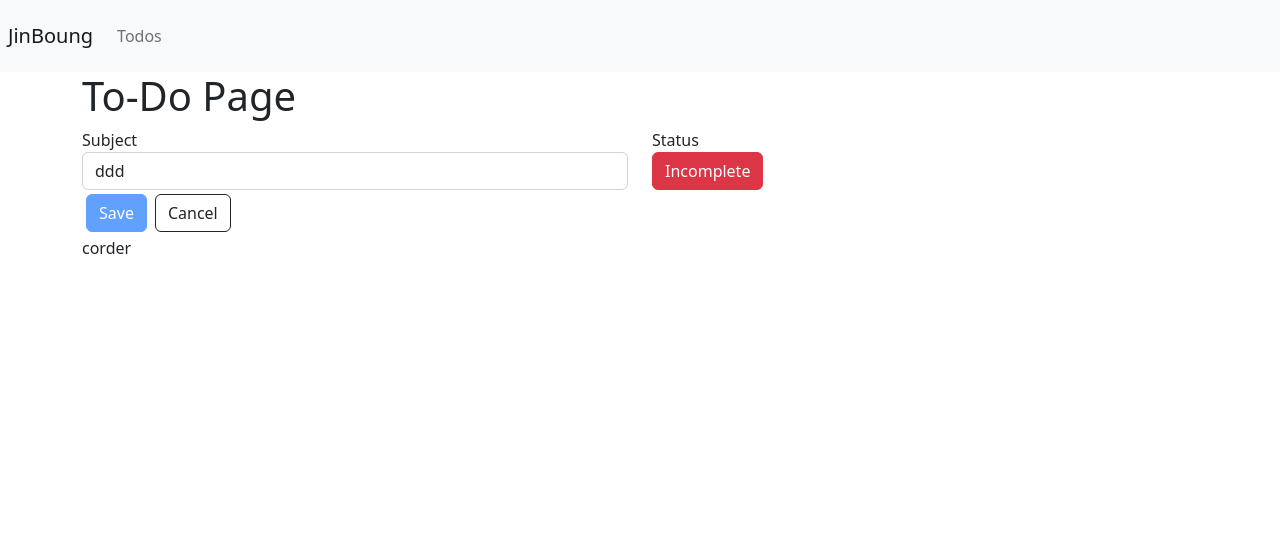
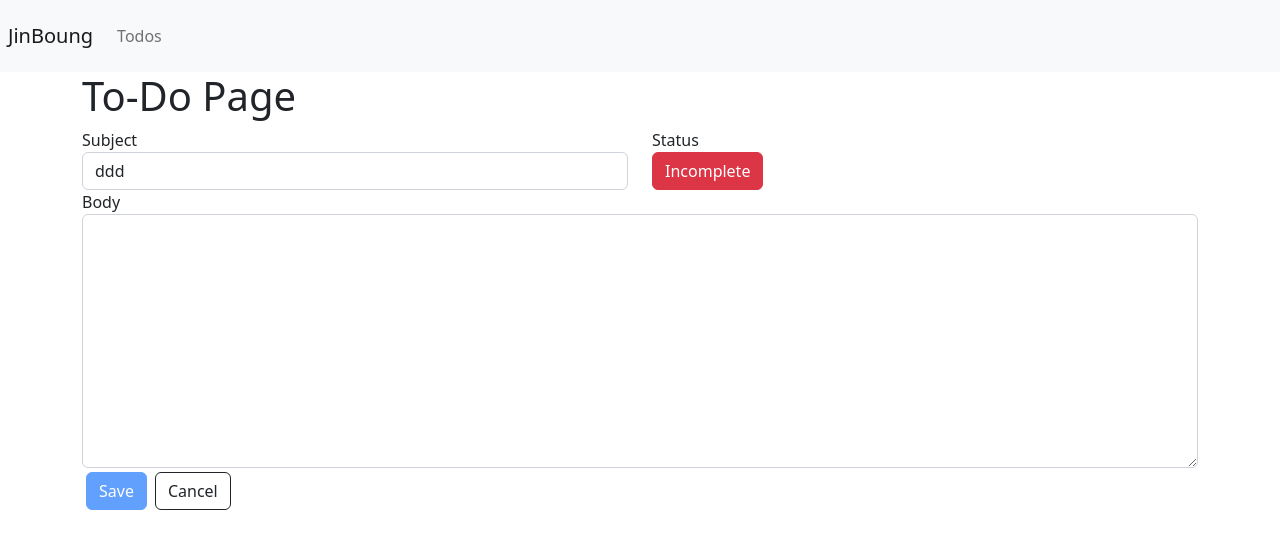
Before and after one commit to jbb4223/vue-Prac, a Vue app: page /todos/1 in a window 1280 px wide. Shown: the top 548 px of the page. Built offline with nearby package versions, Linux system fonts and the light colour scheme; data requests are answered from the project's data file.

Commit message:
58 class

```diff
--- /dev/null
+++ b/src/components/TodoForm.vue
@@ -0,0 +1,170 @@
+<template>
+  <div v-if="loading"></div>
+  <form
+      v-else
+      @submit.prevent="onSave"
+  >
+    <div class="row">
+      <div class="col-6">
+        <div class="form-group">
+          <label>Subject</label>
+          <input
+              type="text"
+              class="form-control"
+              v-model="todo.subject"
+          >
+        </div>
+      </div>
+      <div v-if="editing" class="col-6">
+        <div class="form-group">
+          <label>Status</label>
+          <div>
+            <button type="button"
+                    class="btn"
+                    :class="todo.completed ? 'btn-success' : 'btn-danger'"
+                    @click="toggleTodoStatus"
+            >
+              {{ todo.completed ? 'Completed' : 'Incomplete'}}
+            </button>
+          </div>
+        </div>
+      </div>
+      <div class="col-12">
+        <div class="form-group">
+          <label>Body</label>
+          <textarea v-model="todo.body" class="form-control" id="" cols="30" rows="10"></textarea>
+        </div>
+      </div>
+    </div>
+
+    <button
+        type="submit"
+        class="btn btn-primary m-1"
+        :disabled="!todoUpdated"
+    >
+      Save
+    </button>
+    <button
+        class="btn btn-outline-dark m-1"
+        @click="moveToTodoListPage"
+    >
+      Cancel
+    </button>
+  </form>
+  <Toast v-if="showToast"
+         :message="toastMsessage"
+         :type="toastAlertType"
+  />
+</template>
+
+<script>
+import { computed, ref } from 'vue';
+import { useRoute, useRouter } from 'vue-router';
+import axios from 'axios';
+import _ from 'lodash';
+import Toast from '@/components/Toast.vue';
+import { useToast } from "@/composables/toast";
+
+export default {
+  components : {
+    Toast
+  },
+  props: {
+    editing: {
+      type: Boolean,
+      default: false,
+    }
+  },
+  setup (props) {
+    const route = useRoute();
+    const router = useRouter();
+    const todo = ref({
+      subject: '',
+      completed: false,
+      body: '',
+    });
+    const originalTodo = ref(null);
+    const loading = ref(false);
+
+    const todoId = route.params.id;
+
+    const {
+      toastMsessage,
+      toastAlertType,
+      showToast,
+      triggerToast,
+    } = useToast();
+
+    const getTodo = async () => {
+      loading.value = true;
+      try {
+        const res = await axios.get(`http://localhost:3000/todos/${todoId}`);
+
+        todo.value = { ...res.data };
+        originalTodo.value = { ...res.data };
+
+        loading.value = false;
+      } catch (error) {
+        loading.value = false;
+        console.log(error);
+        triggerToast('Something went wrong','danger');
+      }
+
+    };
+
+    const todoUpdated = computed(() => {
+      return !_.isEqual(todo.value, originalTodo.value);
+    });
+
+    const toggleTodoStatus = () => {
+      todo.value.completed = !todo.value.completed;
+    };
+
+    const moveToTodoListPage = () => {
+      router.push({
+        name: 'Todos'
+      });
+    };
+
+    const onSave = async () => {
+      try {
+        const res = await axios.put(`http://localhost:3000/todos/${todoId}`, {
+          subject: todo.value.subject,
+          completed: todo.value.completed
+        });
+
+        originalTodo.value = {...res.data};
+        triggerToast('Successfully Saved!');
+      } catch (error) {
+        triggerToast('Something went wrong', 'danger');
+      }
+
+
+    };
+
+    if(props.editing) {
+      getTodo();
+    }
+
+
+
+    return {
+      todo,
+      loading,
+      showToast,
+      toastMsessage,
+      toggleTodoStatus,
+      moveToTodoListPage,
+      onSave,
+      todoUpdated,
+      toastAlertType,
+    };
+  }
+}
+</script>
+
+
+
+<style scoped>
+
+</style>
--- a/src/pages/todos/_id.vue
+++ b/src/pages/todos/_id.vue
@@ -1,147 +1,15 @@
 <template>
   <h1>To-Do Page</h1>
-  <div v-if="loading"></div>
-  <form
-      v-else
-      @submit.prevent="onSave"
-  >
-    <div class="row">
-      <div class="col-6">
-        <div class="form-group">
-          <label>Subject</label>
-          <input
-              type="text"
-              class="form-control"
-              v-model="todo.subject"
-          >
-        </div>
-      </div>
-      <div class="col-6">
-        <div class="form-group">
-          <label>Status</label>
-          <div>
-            <button type="button"
-                    class="btn"
-                    :class="todo.completed ? 'btn-success' : 'btn-danger'"
-                    @click="toggleTodoStatus"
-            >
-              {{ todo.completed ? 'Completed' : 'Incomplete'}}
-            </button>
-          </div>
-        </div>
-      </div>
-    </div>
-
-    <button
-        type="submit"
-        class="btn btn-primary m-1"
-        :disabled="!todoUpdated"
-    >
-      Save
-    </button>
-    <button
-        class="btn btn-outline-dark m-1"
-        @click="moveToTodoListPage"
-    >
-      Cancel
-    </button>
-  </form>
-  <Toast v-if="showToast"
-         :message="toastMsessage"
-         :type="toastAlertType"
-  />
-  <div id="Kossie">corder</div>
+  <TodoForm :editing="true"/>
 </template>
 
 <script>
-import { computed, ref } from 'vue';
-import { useRoute, useRouter } from 'vue-router';
-import axios from 'axios';
-import _ from 'lodash';
-import Toast from '@/components/Toast.vue';
-import { useToast } from "@/composables/toast";
+import TodoForm from '@/components/TodoForm.vue'
+export default {
 
-export default {
   components : {
-    Toast
+    TodoForm
   },
-  setup () {
-    const route = useRoute();
-    const router = useRouter();
-    const todo = ref(null);
-    const originalTodo = ref(null);
-    const loading = ref(true);
-
-    const todoId = route.params.id;
-
-    const {
-      toastMsessage,
-      toastAlertType,
-      showToast,
-      triggerToast,
-    } = useToast();
-
-    const getTodo = async () => {
-      try {
-        const res = await axios.get(`http://localhost:3000/todos/${todoId}`);
-
-        todo.value = { ...res.data };
-        originalTodo.value = { ...res.data };
-
-        loading.value = false;
-      } catch (error) {
-        console.log(error);
-        triggerToast('Something went wrong','danger');
-      }
-
-    };
-
-    const todoUpdated = computed(() => {
-      return !_.isEqual(todo.value, originalTodo.value);
-    });
-
-    const toggleTodoStatus = () => {
-      todo.value.completed = !todo.value.completed;
-    };
-
-    const moveToTodoListPage = () => {
-      router.push({
-        name: 'Todos'
-      });
-    };
-
-    const onSave = async () => {
-      try {
-        const res = await axios.put(`http://localhost:3000/todos/${todoId}`, {
-          subject: todo.value.subject,
-          completed: todo.value.completed
-        });
-
-        originalTodo.value = {...res.data};
-        triggerToast('Successfully Saved!');
-      } catch (error) {
-        triggerToast('Something went wrong', 'danger');
-      }
-
-
-    };
-
-    getTodo();
-
-
-
-    return {
-      todo,
-      loading,
-      showToast,
-      toastMsessage,
-      toggleTodoStatus,
-      moveToTodoListPage,
-      onSave,
-      todoUpdated,
-      toastAlertType,
-    };
-  }
 }
 </script>
 
--- a/src/pages/todos/create/index.vue
+++ b/src/pages/todos/create/index.vue
@@ -1,9 +1,15 @@
 <template>
-  Create Page
+  <h1>Create Todo</h1>
+  <TodoForm />
 </template>
 
-<script setup>
-
+<script>
+import TodoForm from '@/components/TodoForm.vue'
+export default {
+  components: {
+    TodoForm
+  },
+}
 </script>
 
 <style scoped>
--- a/src/pages/todos/index.vue
+++ b/src/pages/todos/index.vue
@@ -17,7 +17,6 @@
         @keyup.enter="searchTodo"
     >
     <hr />
-    <todo-simple-form @add-todo="addTodo" />
     <div style="color: red">{{ error }}</div>
 
     <div v-if="!todos.length">
@@ -54,7 +53,6 @@
 
 <script>
 import {ref, computed, watch} from 'vue'; // eslint-disable-line no-unused-vars
-import TodoSimpleForm from "@/components/TodoSimpleForm"; // eslint-disable-line no-unused-vars
 import TodoList from "@/components/TodoList"; // eslint-disable-line no-unused-vars
 import axios from 'axios'; // eslint-disable-line no-unused-vars
 import Toast from '@/components/Toast.vue';
@@ -64,7 +62,6 @@
 export default {
   components: {
     // eslint-disable-next-line vue/no-unused-components
-    TodoSimpleForm,
     TodoList,
     Toast,
   },
```
